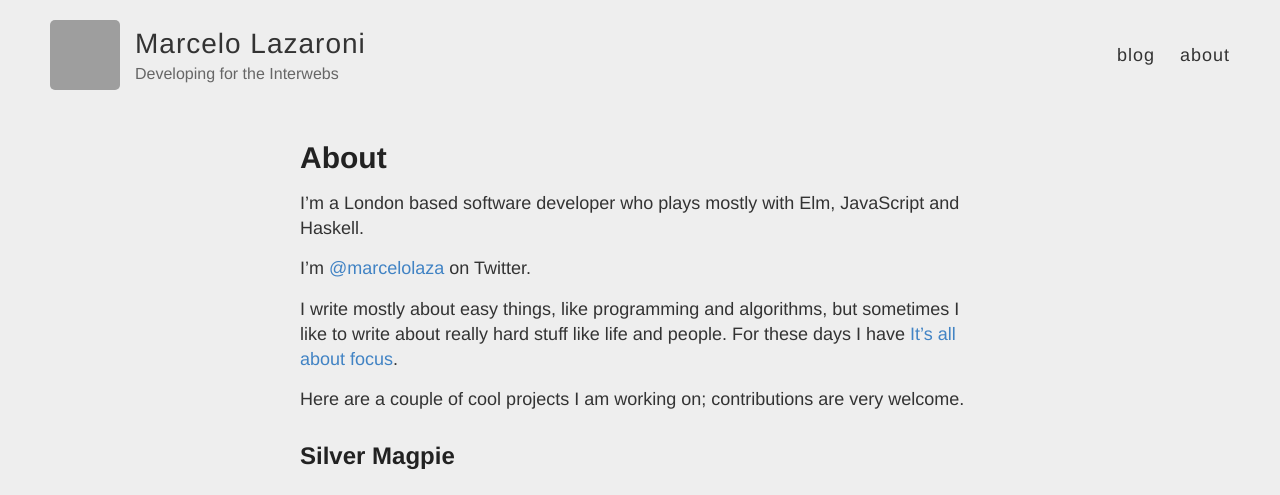
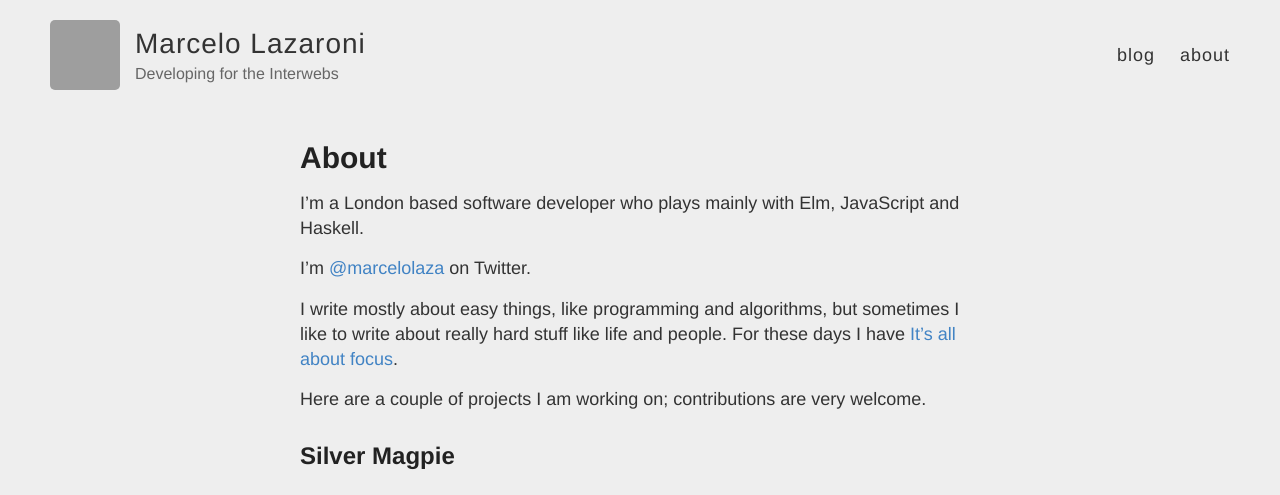
Before and after one commit to lazamar/lazamar.github.io, a Jekyll site: the page built from about.md, in a window 1280 px wide. Shown: the top 495 px of the page. Built offline with Jekyll 4.4.1, drawn with Linux system fonts in a browser that asks for light colours; grey boxes are pictures that could not be loaded.

Commit message:
Remove repeated "mostly"

```diff
--- a/about.md
+++ b/about.md
@@ -4,13 +4,13 @@ title: About
 permalink: /about/
 ---
 
-I'm a London based software developer who plays mostly with Elm, JavaScript and Haskell.
+I'm a London based software developer who plays mainly with Elm, JavaScript and Haskell.
 
 I'm [@marcelolaza](https://twitter.com/Marcelolaza) on Twitter.
 
 I write mostly about easy things, like programming and algorithms, but sometimes I like to write about really hard stuff like life and people. For these days I have [It's all about focus](http://itsallaboutfocus.com/).
 
-Here are a couple of cool projects I am working on; contributions are very welcome.
+Here are a couple of projects I am working on; contributions are very welcome.
 
 ## [Silver Magpie](https://lazamar.co.uk/silver-magpie/)
 
```
